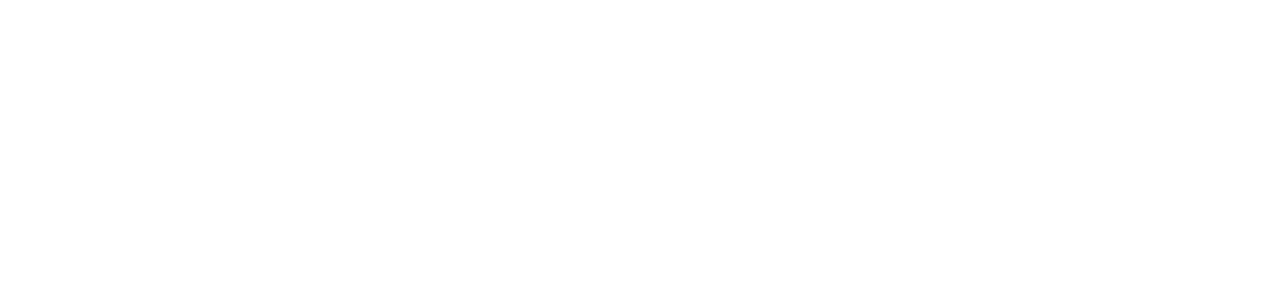
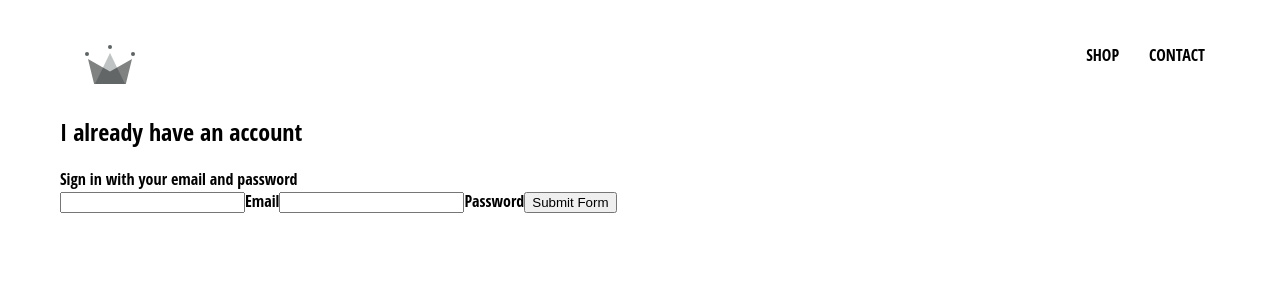
Before and after one commit to kydsib/Clothing-shop, a React (Create React App) app: page /signin in a window 1280 px wide. Shown: the top 300 px of the page. Built offline with nearby package versions, Linux system fonts and the light colour scheme; the HTML template or start-up script is replaced by a standard one.

Commit message:
Added Header and SignIn form

```diff
--- a/src/App.css
+++ b/src/App.css
@@ -2,3 +2,8 @@
   font-family: "Open Sans Condensed";
   padding: 20px 60px;
 }
+
+a {
+  text-decoration: none;
+  color: black;
+}
--- a/src/App.js
+++ b/src/App.js
@@ -3,15 +3,19 @@
 
 import "./App.css";
 
+import Header from "./componnets/header/header.component";
+import SignInSignUpPage from "./pages/sign-in--sign-up/sign-in--sign-up.component";
 import HomePage from "./pages/homepage/homepage.component";
 import ShopPage from "./pages/shop/shop.component";
 
 function App() {
   return (
     <div>
+      <Header />
       <Switch>
         <Route exact path="/" component={HomePage} />
         <Route path="/shop" component={ShopPage} />
+        <Route path="/signin" component={SignInSignUpPage} />
       </Switch>
     </div>
   );
--- /dev/null
+++ b/src/componnets/header/header.component.jsx
@@ -0,0 +1,23 @@
+import React from "react";
+import { Link } from "react-router-dom";
+
+import { ReactComponent as Logo } from "../../assets/crown.svg";
+import "./header.styles.scss";
+
+const Header = () => (
+  <div className="header">
+    <Link className="logo-container" to="/">
+      <Logo className="logo" />
+    </Link>
+    <div className="options">
+      <Link className="option" to="/shop">
+        SHOP
+      </Link>
+      <Link className="option" to="/contact">
+        CONTACT
+      </Link>
+    </div>
+  </div>
+);
+
+export default Header;
--- /dev/null
+++ b/src/componnets/header/header.styles.scss
@@ -0,0 +1,25 @@
+.header {
+  height: 70px;
+  width: 100%;
+  display: flex;
+  justify-content: space-between;
+  margin-bottom: 25px;
+
+  .logo-container {
+    height: 100%;
+    width: 70px;
+    padding: 25px;
+  }
+
+  .options {
+    width: 50%;
+    height: 100%;
+    display: flex;
+    align-items: center;
+    justify-content: flex-end;
+
+    .option {
+      padding: 10px 15px;
+    }
+  }
+}
--- /dev/null
+++ b/src/componnets/sign-in/sign-in.component.jsx
@@ -0,0 +1,56 @@
+import React from "react";
+
+import "./sign-in.styles.scss";
+
+class SignIn extends React.Component {
+  constructor(props) {
+    super(props);
+
+    this.state = {
+      email: "",
+      password: ""
+    };
+  }
+
+  handleSubmit = event => {
+    event.preventDefault();
+
+    this.setState({ email: "", password: "" });
+  };
+
+  handleChange = event => {
+    const { value, name } = event.target;
+
+    this.setState({ [name]: value });
+  };
+
+  render() {
+    return (
+      <div className="sign-in">
+        <h2>I already have an account</h2>
+        <span>Sign in with your email and password</span>
+
+        <form onSubmit={this.handleSubmit}>
+          <input
+            name="email"
+            type="email"
+            value={this.state.email}
+            onChange={this.handleChange}
+            required
+          />
+          <label>Email</label>
+          <input
+            name="password"
+            type="password"
+            value={this.state.password}
+            onChange={this.handleChange}
+            required
+          />
+          <label>Password</label>
+          <input type="submit" value="Submit Form" />
+        </form>
+      </div>
+    );
+  }
+}
+export default SignIn;
--- /dev/null
+++ b/src/pages/sign-in--sign-up/sign-in--sign-up.component.jsx
@@ -0,0 +1,12 @@
+import React from "react";
+
+import SignIn from "../../componnets/sign-in/sign-in.component";
+import "./sign-in--sign-up.styles.scss";
+
+const SignInSignUpPage = () => (
+  <div className="sign-in--sign-up">
+    <SignIn />
+  </div>
+);
+
+export default SignInSignUpPage;
```
Also changed, not shown: src/assets/crown.svg (added), src/componnets/sign-in/sign-in.styles.scss (added), src/pages/sign-in--sign-up/sign-in--sign-up.styles.scss (added).
